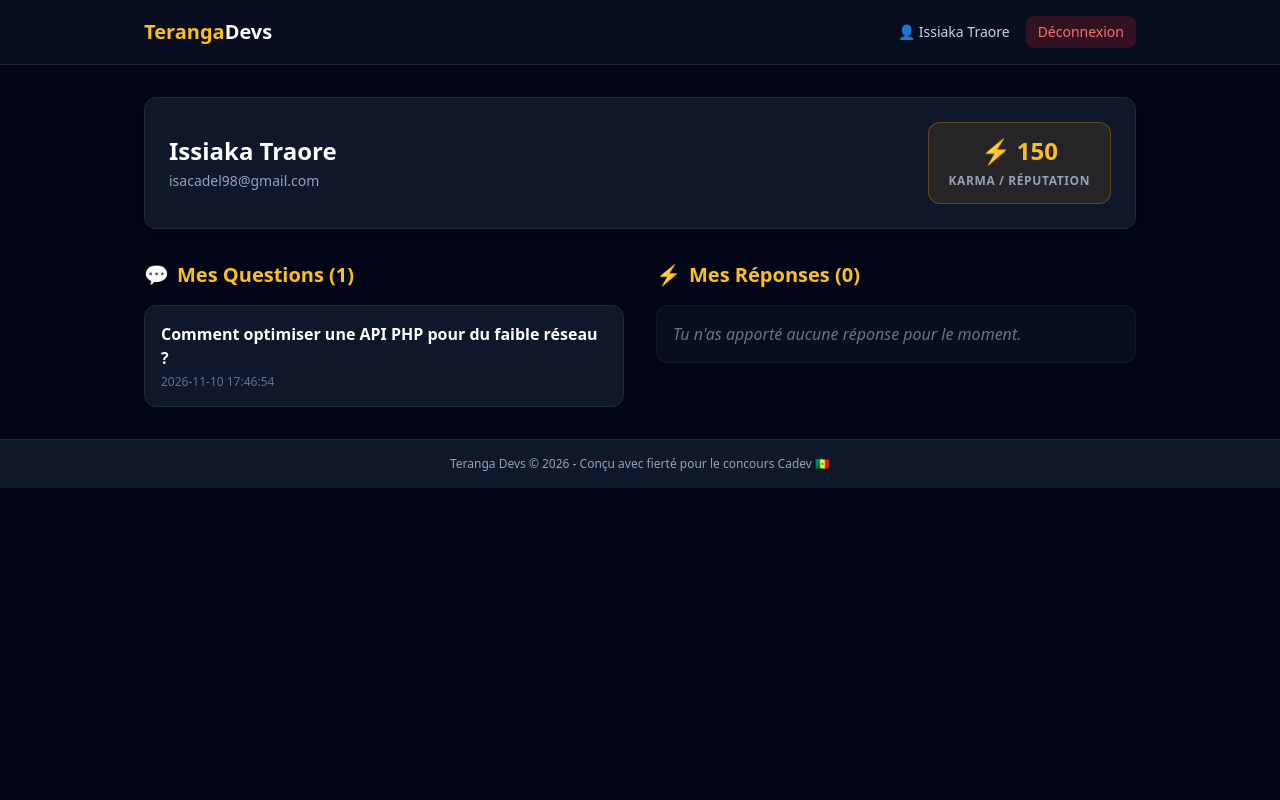
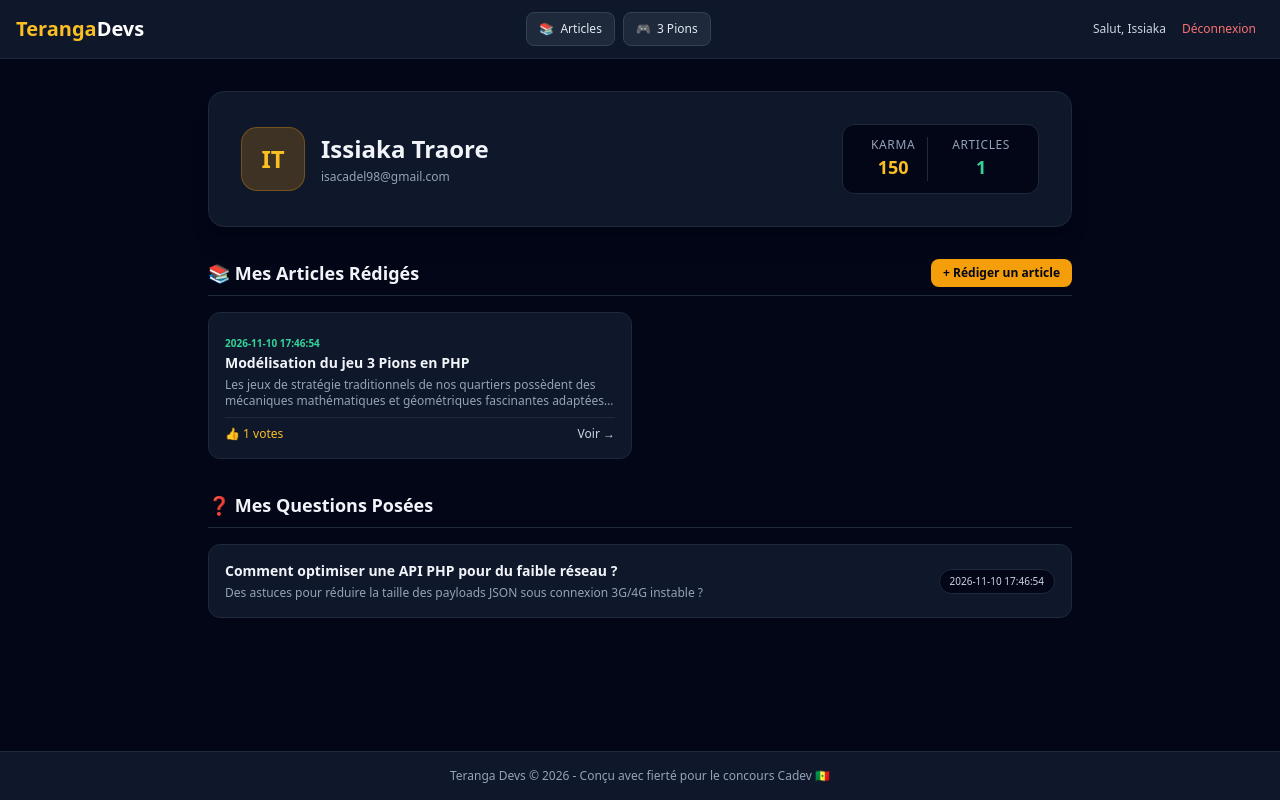
Before and after one commit to Assiaka98/teranga-devs, a PHP site: page /profile.php in a window 1280 px wide. Run offline with PHP 8.4, Linux system fonts and the light colour scheme; a user stored in the database is signed in; data comes from the database, SQL or seed files in the repository; data that the repository does not hold is empty; some libraries are stand-ins or nearby versions.

Commit message:
Editer les articles

```diff
--- a/profile.php
+++ b/profile.php
@@ -1,105 +1,147 @@
 <?php
-session_start();
-require_once 'includes/auth_guard.php'; // Bloque l'accès si non connecté
-require_once 'config/db.php';
+ini_set('display_errors', 1);
+ini_set('display_startup_errors', 1);
+error_reporting(E_ALL);
 
-$user_id = $_SESSION['user_id'];
+// Vérification de la session et de la sécurité
+require_once __DIR__ . '/includes/auth_guard.php';
+require_once __DIR__ . '/config/db.php';
 
-// 1. Récupérer toutes les informations personnelles de l'utilisateur (nom, prénom, email, karma)
-$stmt_u = $pdo->prepare("SELECT nom, prenom, email, karma FROM users WHERE id = ?");
-$stmt_u->execute([$user_id]);
-$user_info = $stmt_u->fetch();
+$user_id = $_SESSION['user_id'] ?? null;
 
-$nom = $user_info['nom'] ?? '';
-$prenom = $user_info['prenom'] ?? '';
-$email = $user_info['email'] ?? '';
-$karma = $user_info['karma'] ?? 0;
+if (!$user_id) {
+    header('Location: login.php');
+    exit;
+}
 
-// 2. Récupérer les questions de l'utilisateur (Statistiques + Liste)
-$stmt_q = $pdo->prepare("SELECT * FROM questions WHERE user_id = ? ORDER BY date_creation DESC");
-$stmt_q->execute([$user_id]);
-$questions = $stmt_q->fetchAll();
+$user = null;
+$questions = [];
+$articles = [];
 
-// 3. Récupérer les réponses de l'utilisateur (Statistiques + Liste)
-$stmt_r = $pdo->prepare("SELECT r.*, q.titre as question_titre FROM responses r JOIN questions q ON r.question_id = q.id WHERE r.user_id = ? ORDER BY r.date_creation DESC");
-$stmt_r->execute([$user_id]);
-$responses = $stmt_r->fetchAll();
+try {
+    // 1. Récupération des informations de l'utilisateur
+    $stmtUser = $pdo->prepare("SELECT * FROM users WHERE id = ?");
+    $stmtUser->execute([$user_id]);
+    $user = $stmtUser->fetch();
+
+    if (!$user) {
+        session_destroy();
+        header('Location: login.php');
+        exit;
+    }
+
+    // 2. Récupération des questions posées par l'utilisateur
+    $stmtQ = $pdo->prepare("SELECT * FROM questions WHERE user_id = ? ORDER BY date_creation DESC");
+    $stmtQ->execute([$user_id]);
+    $questions = $stmtQ->fetchAll();
+
+    // 3. Récupération des articles rédigés par l'utilisateur
+    $stmtA = $pdo->prepare("SELECT * FROM articles WHERE user_id = ? ORDER BY date_creation DESC");
+    $stmtA->execute([$user_id]);
+    $articles = $stmtA->fetchAll();
+
+} catch (Exception $e) {
+    die("Erreur de chargement du profil : " . $e->getMessage());
+}
+
+$pageTitle = "Mon Profil - Teranga Devs";
+require_once __DIR__ . '/includes/header.php';
 ?>
-<!DOCTYPE html>
-<html lang="fr">
-<head>
-    <meta charset="UTF-8">
-    <meta name="viewport" content="width=device-width, initial-scale=1.0">
-    <title>Mon Profil - Teranga Devs</title>
-    <script src="https://cdn.tailwindcss.com"></script>
-    <link rel="stylesheet" href="assets/CSS/style.css">
-</head>
-<body class="bg-slate-950 text-slate-100 min-h-screen">
-    <!-- Navbar -->
-    <nav class="border-b border-slate-800 bg-slate-900/50 backdrop-blur sticky top-0 z-50">
-        <div class="max-w-5xl mx-auto px-4 h-16 flex items-center justify-between">
-            <a href="index.php" class="font-bold text-xl text-amber-400">Teranga<span class="text-white">Devs</span></a>
-            <div class="flex items-center space-x-4">
-                <span class="text-slate-300 text-sm">👤 <?= htmlspecialchars($prenom . ' ' . $nom) ?></span>
-                <a href="logout.php" class="text-sm bg-red-600/20 text-red-400 hover:bg-red-600/30 px-3 py-1.5 rounded-lg transition">Déconnexion</a>
+
+<main class="max-w-4xl mx-auto px-4 py-8 space-y-8">
+
+    <!-- En-tête du Profil -->
+    <div class="bg-slate-900 border border-slate-800 rounded-2xl p-6 sm:p-8 flex flex-col sm:flex-row items-center justify-between gap-6 shadow-xl">
+        <div class="flex items-center gap-4">
+            <div class="w-16 h-16 rounded-2xl bg-amber-500/20 text-amber-400 font-bold text-2xl flex items-center justify-center border border-amber-500/30">
+                <?= strtoupper(substr($user['prenom'] ?? 'U', 0, 1) . substr($user['nom'] ?? 'D', 0, 1)) ?>
             </div>
-        </div>
-    </nav>
-
-    <main class="max-w-5xl mx-auto px-4 py-8 space-y-8">
-        <!-- En-tête profil (Infos personnelles & Karma) -->
-        <div class="bg-slate-900 border border-slate-800 rounded-xl p-6 shadow-lg flex flex-col md:flex-row justify-between items-start md:items-center gap-4">
-            <div>
-                <h1 class="text-2xl font-bold text-white mb-1"><?= htmlspecialchars($prenom . ' ' . $nom) ?></h1>
-                <p class="text-slate-400 text-sm"><?= htmlspecialchars($email) ?></p>
-            </div>
-            <div class="bg-amber-500/10 border border-amber-500/30 px-5 py-3 rounded-xl text-center">
-                <span class="block text-2xl font-bold text-amber-400">⚡ <?= $karma ?></span>
-                <span class="text-xs text-slate-400 uppercase tracking-wider font-semibold">Karma / Réputation</span>
+            <div class="space-y-1 text-center sm:text-left">
+                <h1 class="text-xl sm:text-2xl font-bold text-slate-100">
+                    <?= htmlspecialchars(($user['prenom'] ?? '') . ' ' . ($user['nom'] ?? '')) ?>
+                </h1>
+                <p class="text-xs text-slate-400"><?= htmlspecialchars($user['email'] ?? '') ?></p>
             </div>
         </div>
 
-        <div class="grid grid-cols-1 md:grid-cols-2 gap-8">
-            <!-- Mes Questions -->
-            <div>
-                <h2 class="text-xl font-semibold mb-4 text-amber-400 flex items-center gap-2">
-                    <span>💬</span> Mes Questions (<?= count($questions) ?>)
-                </h2>
-                <div class="space-y-4">
-                    <?php if (empty($questions)): ?>
-                        <p class="text-slate-500 italic bg-slate-900/50 p-4 rounded-xl border border-slate-800/50">Tu n'as posé aucune question pour le moment.</p>
-                    <?php else: ?>
-                        <?php foreach ($questions as $q): ?>
-                            <div class="bg-slate-900 border border-slate-800 p-4 rounded-xl hover:border-slate-700 transition space-y-1">
-                                <a href="question.php?id=<?= $q['id'] ?>" class="font-semibold text-white hover:text-amber-400 block"><?= htmlspecialchars($q['titre']) ?></a>
-                                <span class="text-xs text-slate-500 block"><?= $q['date_creation'] ?></span>
+        <!-- Badges Karma / Réputation -->
+        <div class="flex items-center gap-3 bg-slate-950 px-4 py-3 rounded-xl border border-slate-800">
+            <div class="text-center px-3 border-r border-slate-800">
+                <span class="block text-xs text-slate-400 uppercase tracking-wider">Karma</span>
+                <span class="text-lg font-bold text-amber-400"><?= $user['karma'] ?? $user['reputation'] ?? 0 ?></span>
             </div>
-                        <?php endforeach; ?>
-                    <?php endif; ?>
+            <div class="text-center px-3">
+                <span class="block text-xs text-slate-400 uppercase tracking-wider">Articles</span>
+                <span class="text-lg font-bold text-emerald-400"><?= count($articles) ?></span>
+            </div>
         </div>
     </div>
 
-            <!-- Mes Réponses -->
+    <!-- Section : Mes Articles -->
+    <div class="space-y-4">
+        <h2 class="text-lg font-bold text-slate-100 border-b border-slate-800 pb-2 flex items-center justify-between">
+            <span>📚 Mes Articles Rédigés</span>
+            <a href="article_create.php" class="text-xs bg-amber-500 hover:bg-amber-400 text-slate-950 font-bold px-3 py-1.5 rounded-lg transition">
+                + Rédiger un article
+            </a>
+        </h2>
+
+        <?php if (!empty($articles)): ?>
+            <div class="grid grid-cols-1 sm:grid-cols-2 gap-4">
+                <?php foreach ($articles as $art): ?>
+                    <div class="bg-slate-900 border border-slate-800 rounded-xl p-4 space-y-2 flex flex-col justify-between">
                         <div>
-                <h2 class="text-xl font-semibold mb-4 text-amber-400 flex items-center gap-2">
-                    <span>⚡</span> Mes Réponses (<?= count($responses) ?>)
-                </h2>
-                <div class="space-y-4">
-                    <?php if (empty($responses)): ?>
-                        <p class="text-slate-500 italic bg-slate-900/50 p-4 rounded-xl border border-slate-800/50">Tu n'as apporté aucune réponse pour le moment.</p>
-                    <?php else: ?>
-                        <?php foreach ($responses as $r): ?>
-                            <div class="bg-slate-900 border border-slate-800 p-4 rounded-xl space-y-2">
-                                <p class="text-xs text-amber-400/80">Sur la question : <a href="question.php?id=<?= $r['question_id'] ?>" class="underline hover:text-white"><?= htmlspecialchars($r['question_titre']) ?></a></p>
-                                <p class="text-slate-300 text-sm"><?= nl2br(htmlspecialchars($r['contenu'])) ?></p>
-                                <span class="text-xs text-slate-500 block"><?= $r['date_creation'] ?></span>
+                            <span class="text-[10px] text-emerald-400 font-bold uppercase"><?= htmlspecialchars($art['date_creation'] ?? '') ?></span>
+                            <h3 class="font-semibold text-slate-100 text-sm hover:text-amber-400 transition">
+                                <a href="article_read.php?slug=<?= htmlspecialchars($art['slug'] ?? '') ?>">
+                                    <?= htmlspecialchars($art['titre']) ?>
+                                </a>
+                            </h3>
+                            <p class="text-xs text-slate-400 line-clamp-2 mt-1"><?= htmlspecialchars($art['extrait'] ?? $art['contenu']) ?></p>
+                        </div>
+                        <div class="pt-2 border-t border-slate-800 flex justify-between items-center text-xs">
+                            <span class="text-amber-400">👍 <?= $art['votes'] ?? 0 ?> votes</span>
+                            <a href="article_read.php?slug=<?= htmlspecialchars($art['slug'] ?? '') ?>" class="text-slate-300 hover:underline">Voir &rarr;</a>
+                        </div>
                     </div>
                 <?php endforeach; ?>
+            </div>
+        <?php else: ?>
+            <div class="bg-slate-900 border border-slate-800 rounded-xl p-6 text-center text-slate-400 text-xs">
+                Tu n'as pas encore rédigé d'articles.
+            </div>
         <?php endif; ?>
     </div>
+
+    <!-- Section : Mes Questions -->
+    <div class="space-y-4">
+        <h2 class="text-lg font-bold text-slate-100 border-b border-slate-800 pb-2">❓ Mes Questions Posées</h2>
+
+        <?php if (!empty($questions)): ?>
+            <div class="space-y-3">
+                <?php foreach ($questions as $q): ?>
+                    <div class="bg-slate-900 border border-slate-800 rounded-xl p-4 flex flex-col sm:flex-row justify-between items-start sm:items-center gap-4">
+                        <div class="space-y-1">
+                            <h3 class="font-semibold text-slate-100 text-sm">
+                                <?= htmlspecialchars($q['titre']) ?>
+                            </h3>
+                            <p class="text-xs text-slate-400 line-clamp-1"><?= htmlspecialchars($q['contenu']) ?></p>
                         </div>
+                        <span class="text-[10px] bg-slate-950 text-slate-300 px-2.5 py-1 rounded-full border border-slate-800 whitespace-nowrap">
+                            <?= htmlspecialchars($q['date_creation']) ?>
+                        </span>
                     </div>
+                <?php endforeach; ?>
+            </div>
+        <?php else: ?>
+            <div class="bg-slate-900 border border-slate-800 rounded-xl p-6 text-center text-slate-400 text-xs">
+                Tu n'as posé aucune question pour le moment.
+            </div>
+        <?php endif; ?>
+    </div>
+
 </main>
+
 <?php
-require_once 'includes/footer.php';
+require_once __DIR__ . '/includes/footer.php';
 ?>
```
Lines whose indentation alone changed are shown as unchanged.
